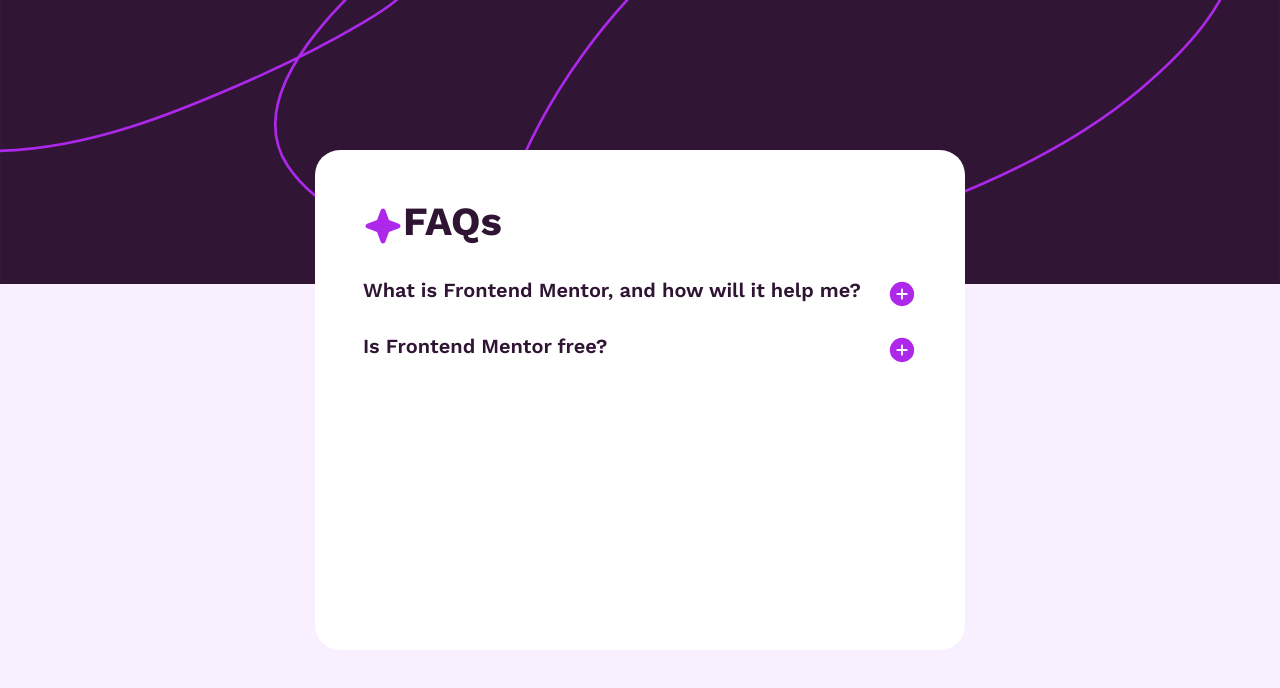
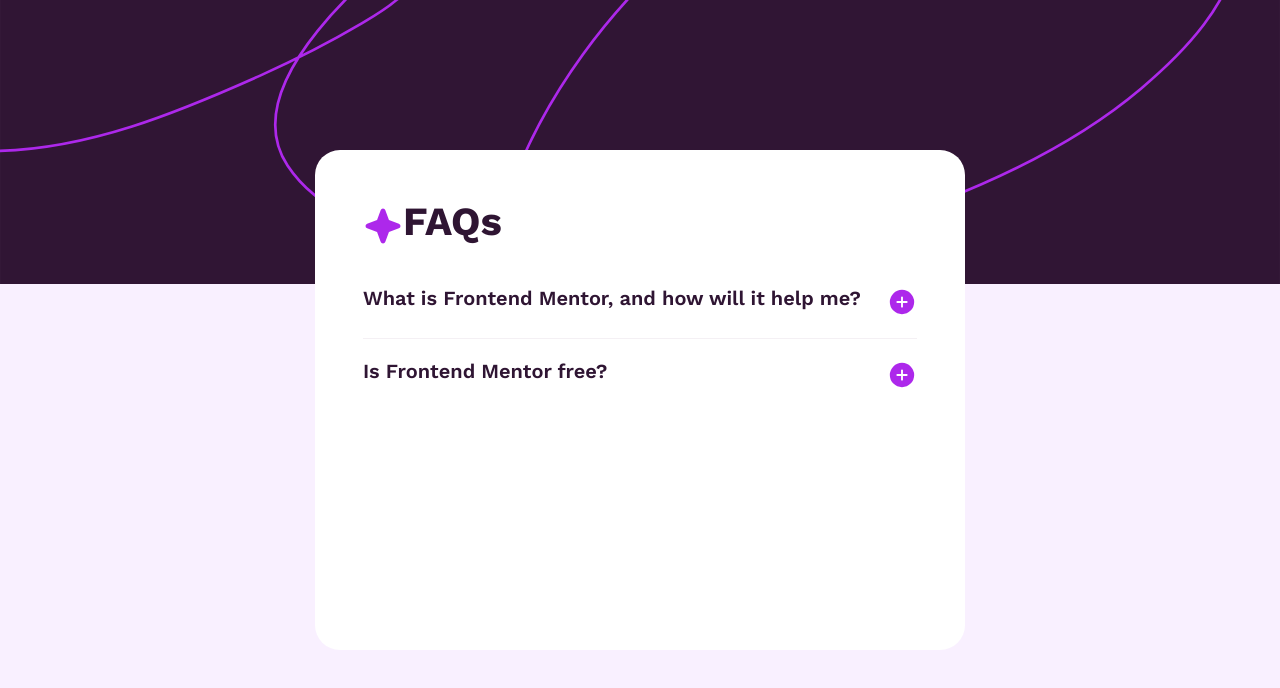
Before and after one commit to MartaR-Dev/faq-accordion-react, a React (Create React App) app in the folder faq-accordion-main/faq-accordion-react/: page / in a window 1280 px wide. Shown: the top 688 px of the page. Built offline with nearby package versions, Linux system fonts and the light colour scheme.

Commit message:
More work on CSS
+ Add hover icon on question area
+ Add hover color on the question only
+ Some padding and margin tweaks
+ Add horizontal line and logic - it should only appear if there is more than one item, and not at the end of those

```diff
--- a/faq-accordion-main/faq-accordion-react/src/AccordionItemFAQ.tsx
+++ b/faq-accordion-main/faq-accordion-react/src/AccordionItemFAQ.tsx
@@ -14,10 +14,10 @@
   const [isActive, setIsActive] = useState<boolean>(false);
 
   return (
-    <div className="accordion-item mt-4">
+    <div className="accordion-item">
       <div
-        className="d-flex justify-content-between"
         onClick={() => setIsActive(!isActive)}
+        className="accordion-header d-flex justify-content-between py-3"
       >
         <h5 className="accordion-question fw-semibold">{question}</h5>
         <img
--- a/faq-accordion-main/faq-accordion-react/src/App.css
+++ b/faq-accordion-main/faq-accordion-react/src/App.css
@@ -4,6 +4,7 @@
   --light-pink: hsl(275, 100%, 97%);
   --grayish-purple: hsl(292, 16%, 49%);
   --dark-purple: hsl(292, 42%, 14%);
+  --bright-purple: hsl(281, 83%, 54%);
 }
 
 * {
@@ -30,6 +31,19 @@
   z-index: 1;
 }
 
-.answer {
+hr {
+  color: hsl(292, 16%, 80%);
+}
+
+.accordion-question:hover {
+  color: var(--bright-purple);
+}
+
+.accordion-answer {
   color: var(--grayish-purple);
 }
+
+.accordion-header:hover {
+  cursor: pointer;
+  user-select: none;
+}
--- a/faq-accordion-main/faq-accordion-react/src/FAQCard.tsx
+++ b/faq-accordion-main/faq-accordion-react/src/FAQCard.tsx
@@ -6,15 +6,20 @@
   return (
     <div className="d-flex justify-content-center align-items-center vh-100">
       <div className="card-base p-5">
-        <div className="card-header d-flex flex-row">
+        <div className="card-header d-flex flex-row mb-3">
           <img src={starIcon} alt="Star icon" />
           <h1 id="card-title" className="fw-bold">
             FAQs
           </h1>
         </div>
 
-        {questionsAndAnswers.map(({ question, answer }) => (
-          <AccordionItemFAQ question={question} answer={answer} />
+        {questionsAndAnswers.map(({ question, answer }, index) => (
+          <>
+            <AccordionItemFAQ question={question} answer={answer} />
+            {index !== questionsAndAnswers.length - 1 && (
+              <hr className="my-1" />
+            )}
+          </>
         ))}
       </div>
     </div>
```
